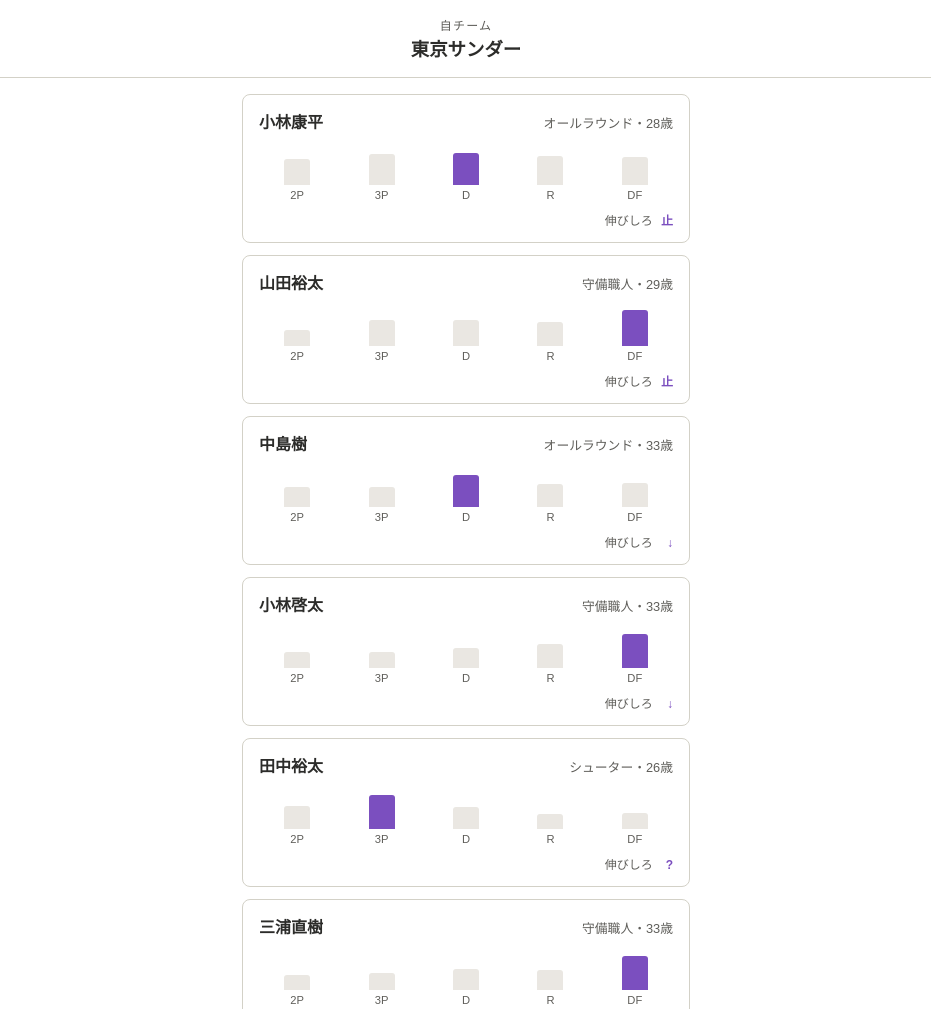
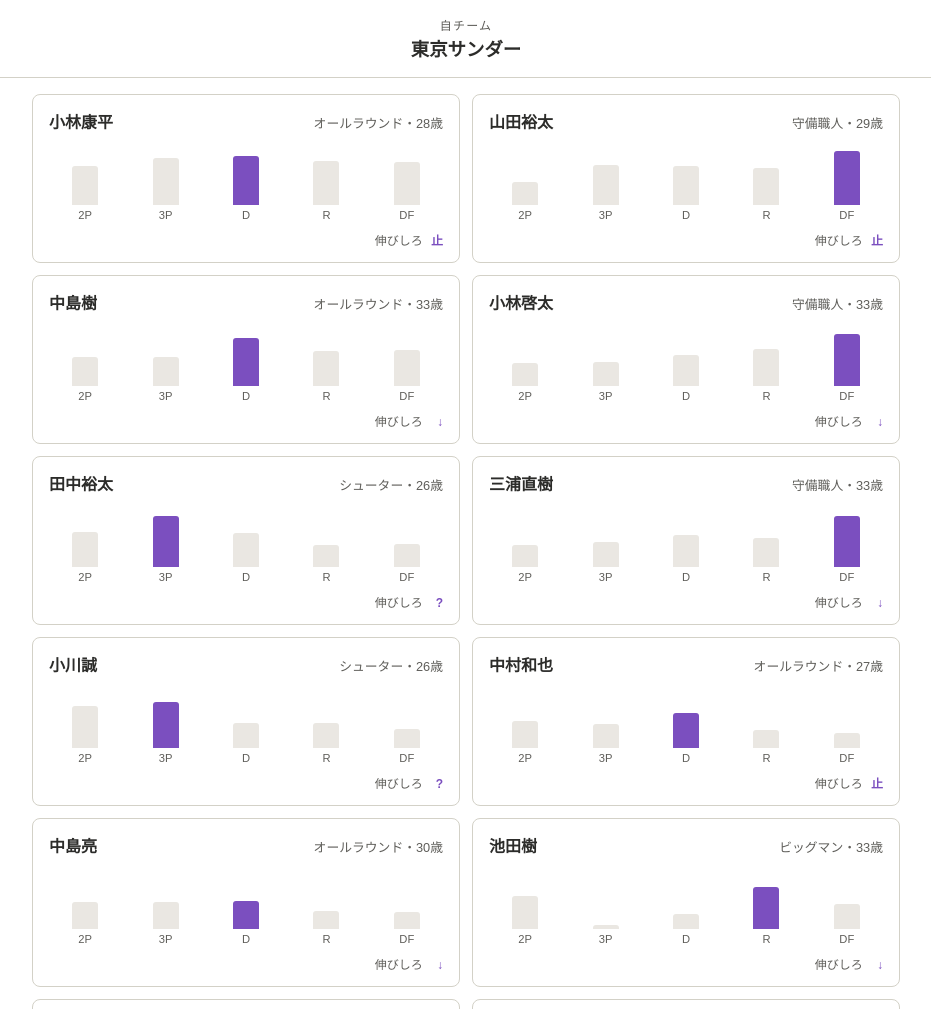
Before and after one commit to following-wind/site, a plain HTML site: page basket/index.html in a window 1280 px wide. Shown: the top 1009 px of the page, without its empty margins (174-1105 px from the left). Drawn offline with Linux system fonts and the light colour scheme.

Commit message:
自チームタブの見た目を修正（バーの差・PC幅の余白）
バーの高さがほぼ同じに見えていた原因は、height:X%指定がネストした
flexboxの中でラベル分だけ目減りしていたこと（見かけ上56pxのはずが
実質38px程度になっていた）。%ではなくpxの実寸をui.js側で直接計算する
方式に変え、バーの土台も固定60pxにした。能力40は0px・99は60pxになり、
差がはっきり出ることをNode上のDOM代用品で確認した。

PC幅で左右の余白が大きすぎた問題は、640px以上でカードを2列にする
メディアクエリを追加して対応（スマホは引き続き1列で縦積み）。

```diff
--- a/basket/index.html
+++ b/basket/index.html
@@ -67,12 +67,27 @@
     padding: 16px 16px 60px;
   }
 
-  /* 選手カード（スマホ前提。1人1カードで縦に積む） */
+  /* スマホは1人1カードを縦積み。PC幅は左右の余白が目立つので2列にする */
+  #roster {
+    display: grid;
+    grid-template-columns: 1fr;
+    gap: 12px;
+  }
+
+  @media (min-width: 640px) {
+    main {
+      max-width: 900px;
+    }
+
+    #roster {
+      grid-template-columns: repeat(2, 1fr);
+    }
+  }
+
   .player-card {
     border: 1px solid var(--border);
     border-radius: 8px;
     padding: 14px 16px;
-    margin-bottom: 12px;
     background: #ffffff;
   }
 
@@ -102,7 +117,6 @@
     display: flex;
     align-items: flex-end;
     gap: 8px;
-    height: 56px;
   }
 
   .bar-col {
@@ -110,13 +124,15 @@
     display: flex;
     flex-direction: column;
     align-items: center;
-    height: 100%;
   }
 
+  /* 高さは固定60px。バー自体の高さ(px)はui.js側で40〜99を0〜60pxに
+     直接計算して埋め込む（%指定だとネストしたflexの中でラベル分
+     目減りして差が見えにくかったため、pxの実寸指定にした） */
   .bar-track {
-    flex: 1;
     width: 100%;
     max-width: 26px;
+    height: 60px;
     display: flex;
     align-items: flex-end;
   }
--- a/basket/ui.js
+++ b/basket/ui.js
@@ -29,16 +29,22 @@ function growthHintLabel(player) {
   return "↓";
 }
 
+// バーの最大高さ(px)。能力40はここが0px、99はここが満タンになる。
+// 以前は%指定でネストしたflexの中に置いていたため、ラベル分だけ実際の
+// 高さが目減りして差が見えにくかった。pxで直接計算する方式に変えた。
+var BAR_MAX_HEIGHT = 60;
+
 function renderAbilityBars(player) {
   var top = topAbilityKey(player);
   var html = "";
   ABILITY_ORDER.forEach(function (key) {
     var value = player[key];
-    var heightPercent = Math.round(((value - 40) / (99 - 40)) * 100);
+    var ratio = (value - 40) / (99 - 40); // 40を底、99を天井にする
+    var heightPx = Math.round(ratio * BAR_MAX_HEIGHT);
     var fillClass = "bar-fill" + (key === top ? " bar-fill--top" : "");
     html +=
       '<div class="bar-col">' +
-        '<div class="bar-track"><div class="' + fillClass + '" style="height:' + heightPercent + '%"></div></div>' +
+        '<div class="bar-track"><div class="' + fillClass + '" style="height:' + heightPx + 'px"></div></div>' +
         '<div class="bar-label">' + ABILITY_LABELS[key] + "</div>" +
       "</div>";
   });
```
